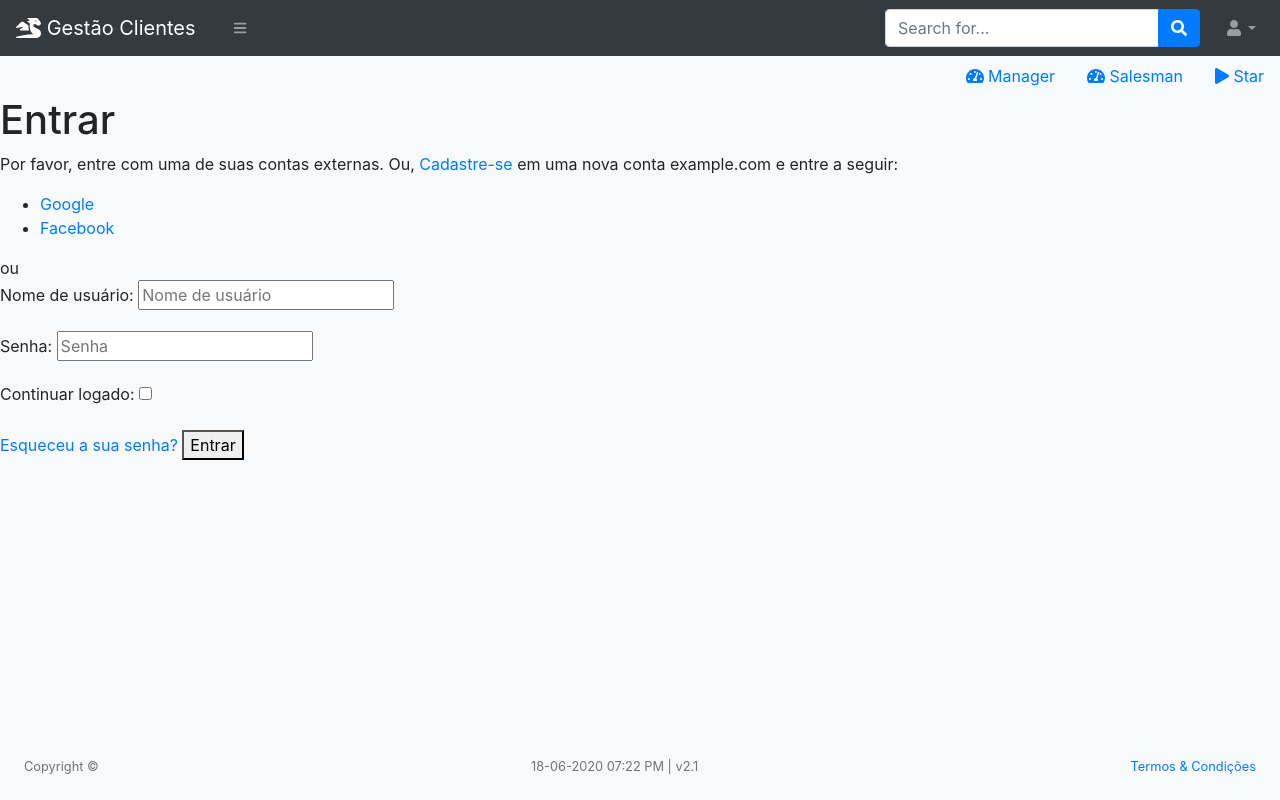
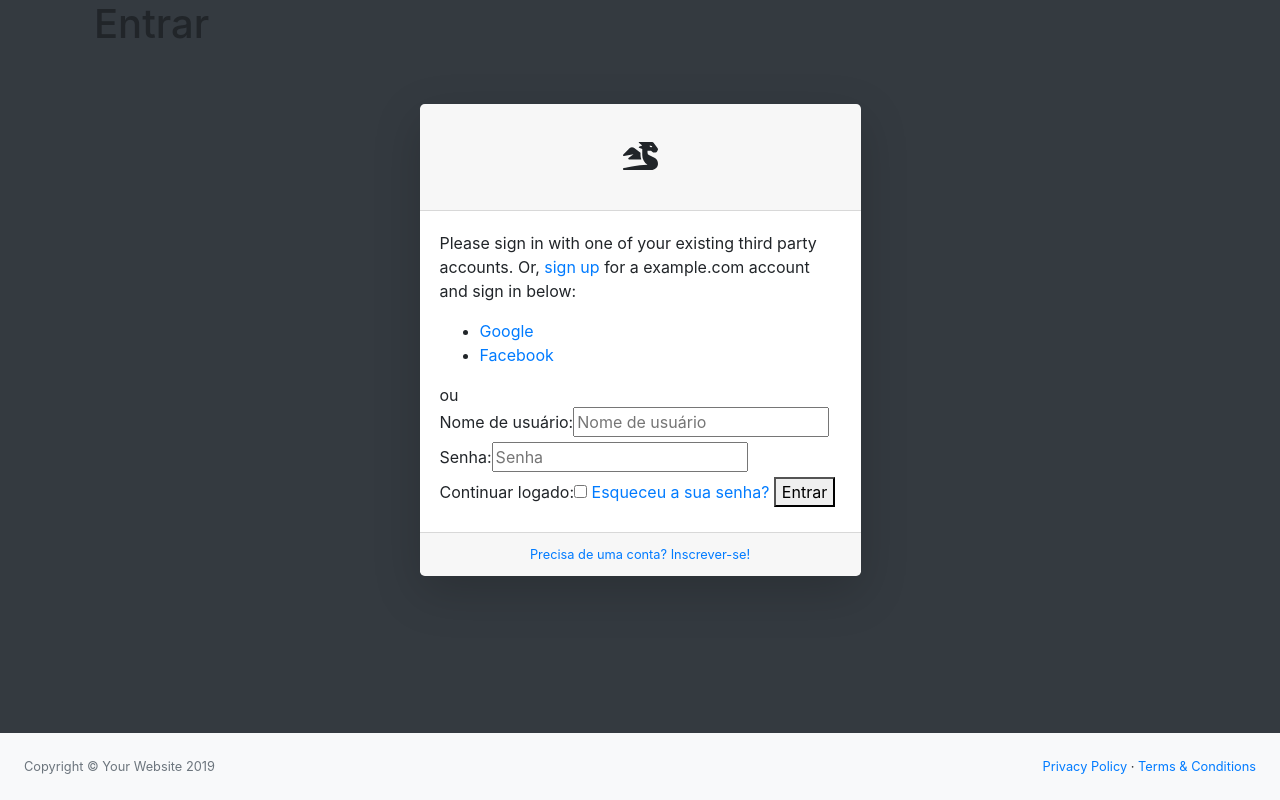
Before and after one commit to dnetochaves/gestao_clientes, a Django app: page /accounts_sm/login/ in a window 1280 px wide. Run offline with Django 3.2, Linux system fonts and the light colour scheme; some libraries are stand-ins or nearby versions.

Commit message:
Finalizaçao issues8 closes 9

```diff
--- a/templates/account/login.html
+++ b/templates/account/login.html
@@ -1,16 +1,31 @@
-{% extends "account/base.html" %}
-
+{% load static %}
+{% load bootstrap %}
 {% load i18n %}
 {% load account socialaccount %}
-
-{% block head_title %}{% trans "Sign In" %}{% endblock %}
-
-{% block main %}
-
+<!DOCTYPE html>
+<html lang="pt-br">
+    <head>
+        <meta charset="utf-8" />
+        <meta http-equiv="X-UA-Compatible" content="IE=edge" />
+        <meta name="viewport" content="width=device-width, initial-scale=1, shrink-to-fit=no" />
+        <meta name="description" content="" />
+        <meta name="author" content="" />
+        <title>Login</title>
+        <link href="{% static 'css/styles.css' %}" rel="stylesheet" />
+        <script src="https://cdnjs.cloudflare.com/ajax/libs/font-awesome/5.11.2/js/all.min.js" crossorigin="anonymous"></script>
+    </head>
+    <body class="bg-dark">
+        <div id="layoutAuthentication">
+            <div id="layoutAuthentication_content">
+                <main>
+                    <div class="container">
                     <h1>{% trans "Sign In" %}</h1>
-
                     {% get_providers as socialaccount_providers %}
-
+                        <div class="row justify-content-center">
+                            <div class="col-lg-5">
+                                <div class="card shadow-lg border-0 rounded-lg mt-5">
+                                    <div class="card-header"><h3 class="text-center font-weight-light my-4"><i class="fas fa-dragon"></i></h3></div>
+                                    <div class="card-body">
                                     {% if socialaccount_providers %}
                                         <p>{% blocktrans with site.name as site_name %}Please sign in with one
                                         of your existing third party accounts. Or, <a href="{{ signup_url }}">sign up</a>
@@ -32,10 +47,9 @@ for a {{ site_name }} account and sign in below:{% endblocktrans %}</p>
                                         <p>{% blocktrans %}If you have not created an account yet, then please
                                         <a href="{{ signup_url }}">sign up</a> first.{% endblocktrans %}</p>
                                         {% endif %}
-
                                         <form class="login" method="POST" action="{% url 'account_login' %}">
                                           {% csrf_token %}
-  {{ form.as_p }}
+                                          {{ form|bootstrap }}
                                           {% if redirect_field_value %}
                                           <input type="hidden" name="{{ redirect_field_name }}" value="{{ redirect_field_value }}" />
                                           {% endif %}
@@ -43,4 +57,33 @@ for a {{ site_name }} account and sign in below:{% endblocktrans %}</p>
                                           <button class="primaryAction" type="submit">{% trans "Sign In" %}</button>
                                         </form>
 
-{% endblock %}
+                                    </div>
+                                    <div class="card-footer text-center">
+                                        <div class="small"><a href="register.html">Precisa de uma conta? Inscrever-se!</a></div>
+                                    </div>
+                                </div>
+                            </div>
+                        </div>
+                    </div>
+                </main>
+            </div>
+            <div id="layoutAuthentication_footer">
+                <footer class="py-4 bg-light mt-auto">
+                    <div class="container-fluid">
+                        <div class="d-flex align-items-center justify-content-between small">
+                            <div class="text-muted">Copyright &copy; Your Website 2019</div>
+                            <div>
+                                <a href="#">Privacy Policy</a>
+                                &middot;
+                                <a href="#">Terms &amp; Conditions</a>
+                            </div>
+                        </div>
+                    </div>
+                </footer>
+            </div>
+        </div>
+        <script src="https://code.jquery.com/jquery-3.4.1.min.js" crossorigin="anonymous"></script>
+        <script src="https://stackpath.bootstrapcdn.com/bootstrap/4.3.1/js/bootstrap.bundle.min.js" crossorigin="anonymous"></script>
+        <script src="{% static 'js/scripts.js' %}"></script>
+    </body>
+</html>
```
Lines whose indentation alone changed are shown as unchanged.
